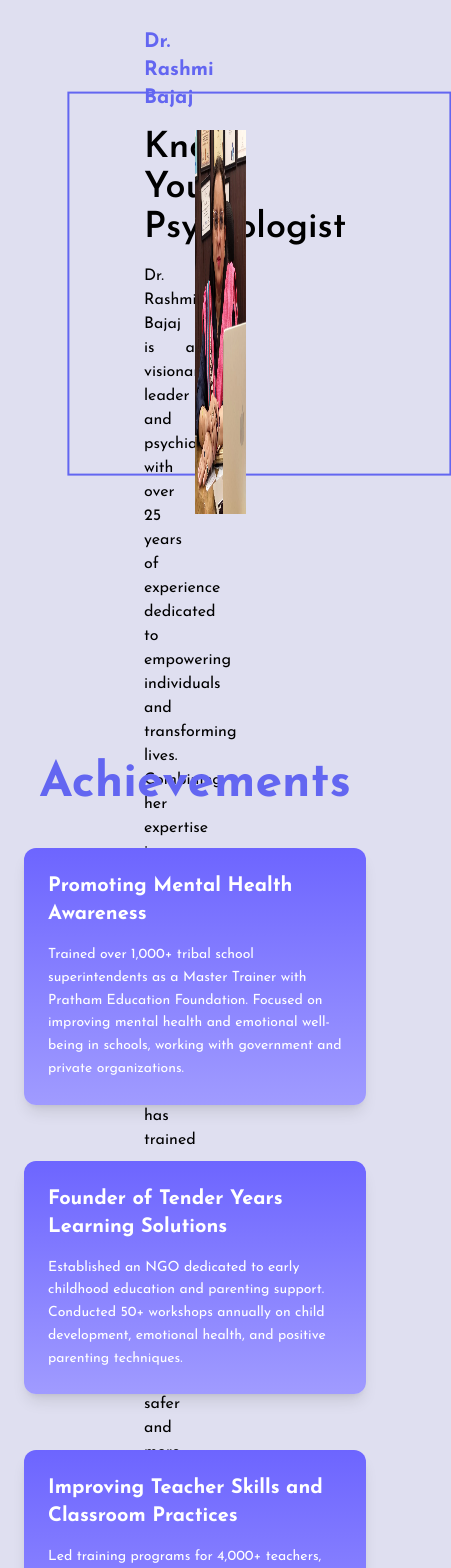
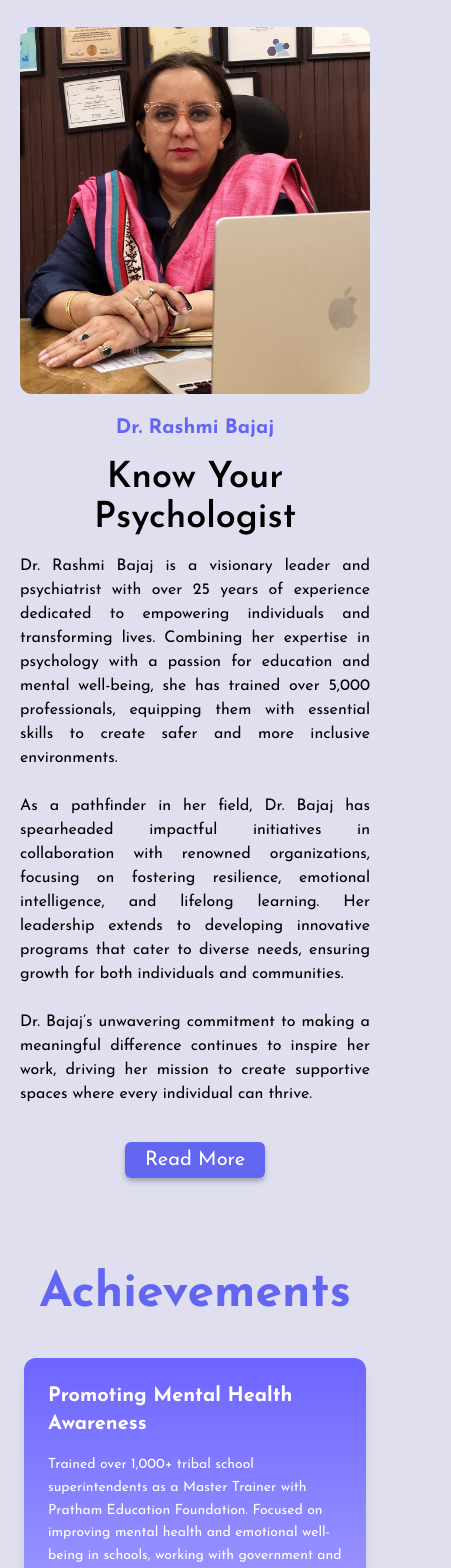
Before and after one commit to dhruv1086k/Medic, a React (Vite) app: page /about in a window 390 px wide. Shown: the part 100-1668 px from the top of the page, 451 px wide, since content can reach past the window. Built offline with nearby package versions, Linux system fonts and the light colour scheme.

Commit message:
add about page responsiveness

```diff
--- a/src/Pages/About/About.jsx
+++ b/src/Pages/About/About.jsx
@@ -3,8 +3,8 @@ import AchievementCards from "../../components/AchievementCard/Achievement";
 export default function AboutSection() {
   return (
     <>
-      <div className="w-full h-screen flex px-36">
-        <div className="w-1/2 h-full pt-32">
+      <div className="w-full h-screen max-lg:h-auto flex px-36 max-xl:px-24 max-md:px-5 max-lg:flex-col-reverse max-lg:mt-[15vh]">
+        <div className="w-1/2 h-full pt-32 max-lg:pt-0 max-lg:w-full max-lg:h-auto max-lg:text-center max-lg:mt-5">
           <h4 className="text-indigo-500 text-xl font-bold">
             Dr. Rashmi Bajaj
           </h4>
@@ -36,13 +36,14 @@ export default function AboutSection() {
             Read More
           </a>
         </div>
-        <div className="w-1/2 h-full flex justify-center items-center relative">
-          <div className="w-96 h-96 border-2 border-indigo-500 z-0 absolute left-1/2 top-1/2 -translate-x-[40%] -translate-y-[60%]"></div>
-          <img src="/rashmi.webp" className="w-96 h-96 relative z-10" alt="" />
+        <div className="w-1/2 h-full flex justify-center items-center max-xl:justify-end max-lg:w-full max-lg:h-auto max-lg:justify-center">
+          <img src="/rashmi.webp" className="w-96 h-96 max-[400px]:w-full max-[400px]:h-auto z-10 rounded-xl" alt="" />
         </div>
       </div>
-      <div>
-        <h1 className="text-5xl font-bold text-center my-4 text-indigo-500">Achievements</h1>
+      <div className="max-[1110px]:mt-24">
+        <h1 className="text-5xl font-bold text-center my-4 text-indigo-500">
+          Achievements
+        </h1>
         <AchievementCards />
       </div>
     </>
```
